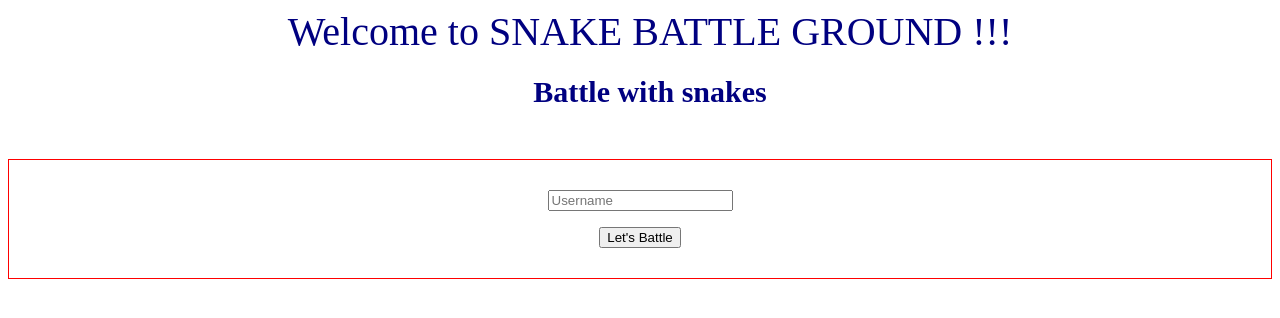
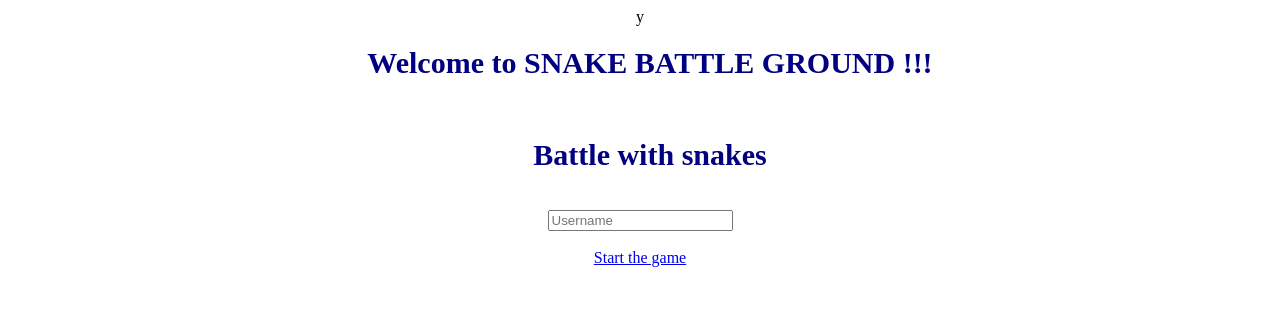
Before and after one commit to johndunaske/CSE116-MMO-Project, a website: page src/snake.html in a window 1280 px wide. Drawn offline with nearby package versions, Linux system fonts and the light colour scheme; files that its build step writes are made by us from their sources.

Commit message:
Gaurav UI and John code now connected.

```diff
--- a/src/server.js
+++ b/src/server.js
@@ -13,9 +13,14 @@ app.get('/',function(req,res){
     res.sendFile(__dirname+'/snake.html');
 });
 
+app.get('/index.html',function(req,res){
+    res.sendFile(__dirname+'/index.html');
+});
+
 app.get('/snake.css',function(req,res){
     res.sendFile(__dirname+'/css/snake.css');
 });
+
 
 
 app.get('/snake-background-21.jpg',function(req,res){
--- a/src/snake.html
+++ b/src/snake.html
@@ -9,31 +9,32 @@
         SNAKE
     </title>
 </head>
-<body >
-<h>
+<body>
+  <a src="/index.html">y</a>
+
+<h1>
 Welcome to SNAKE BATTLE GROUND !!!
-</h>
+</h1>
 <br/>
 <h1>
 <font >Battle with snakes
 </font>
 </h1>
-<br/>
-<h2>
+<br>
 <form>
     <!--<input[type=text]:focus {-->
     <!--border: 3px solid #555;-->
+
+
     <!--}-->
 
-    <input [type=text]:focus name="fname" placeholder="Username" border="3px solid #555"; ><br>
-
+    <input [type=text]:focus name="fname" placeholder = "Username" border="3px solid #555"><br>
+<!-- <a href="index.html" class="next">Start the Game &raquo;</a> -->
 </form>
 
 <br/>
-
-<button type="button">Let's Battle</button>
-</h2>
-<body>
+<!-- <button type="button" formaction="/index.html">Let's Battle</button> -->
+<a href="index.html">Start the game</a>
 
 </body>
 </html>
```
